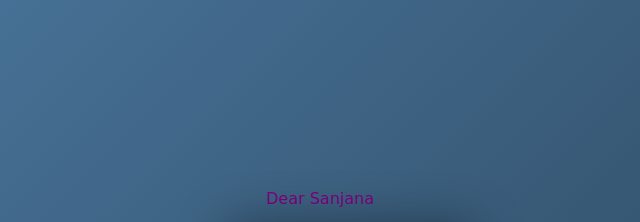
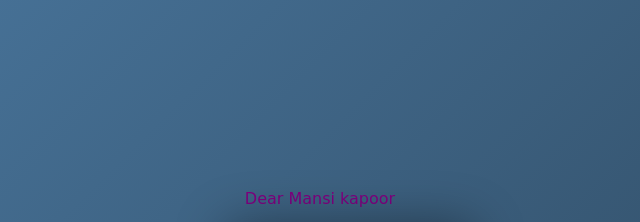
Before and after one commit to partik03-s/no.1_, a plain HTML site: page index.html in a window 1280 px wide. Shown: the top 222 px of the page, 320-960 px from the left. Drawn offline with Linux system fonts and the light colour scheme.

Commit message:
Update index.html

```diff
--- a/index.html
+++ b/index.html
@@ -20,7 +20,7 @@
       </div>
 
       <div class="cardInside">
-        <p>Dear Sanjana</p>
+        <p>Dear Mansi kapoor</p>
         <p>
           On this special day, I wish you endless happiness, good health, and all the success your heart desires. May your year ahead be as amazing as you are! Thank you for bringing so much joy into the lives of those around you.
         </p>
```
